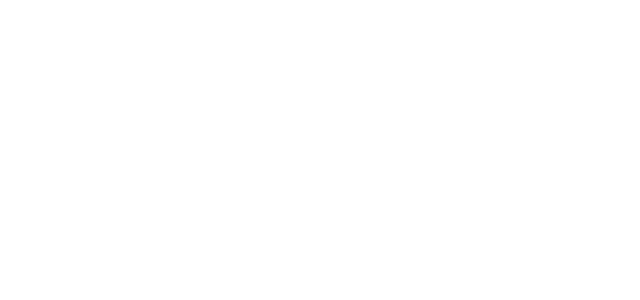
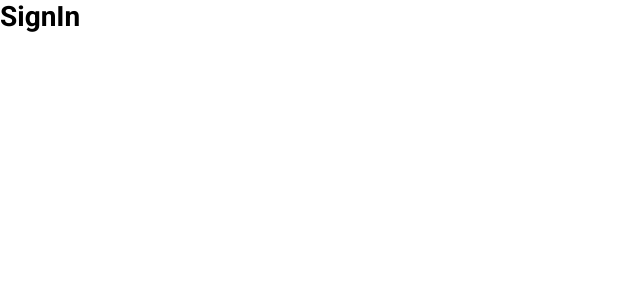
Before and after one commit to ronnyacacio/marketfy, a React (Create React App) app in the folder web/: page / in a window 1280 px wide. Shown: the top 300 px of the page, without its empty margins (0-640 px from the left). Built offline with nearby package versions, Linux system fonts and the light colour scheme; the HTML template or start-up script is replaced by a standard one.

Commit message:
feat(web): config routing between pages

```diff
--- a/web/package.json
+++ b/web/package.json
@@ -6,6 +6,7 @@
     "cra-template": "1.0.3",
     "react": "^16.13.1",
     "react-dom": "^16.13.1",
+    "react-router-dom": "^5.2.0",
     "react-scripts": "3.4.1",
     "styled-components": "^5.1.0"
   },
--- a/web/src/App.js
+++ b/web/src/App.js
@@ -1,9 +1,16 @@
 import React from 'react';
+import { BrowserRouter } from 'react-router-dom';
 
+import Routes from './routes';
 import GlobalStyle from '~/styles/global';
 
 function App() {
-  return <GlobalStyle />;
+  return (
+    <BrowserRouter>
+      <Routes />
+      <GlobalStyle />
+    </BrowserRouter>
+  );
 }
 
 export default App;
--- /dev/null
+++ b/web/src/pages/SignIn/index.js
@@ -0,0 +1,5 @@
+import React from 'react';
+
+export default function SignIn() {
+  return <h1>SignIn</h1>;
+}
--- /dev/null
+++ b/web/src/routes/Route.js
@@ -0,0 +1,14 @@
+import React from 'react';
+import { Route, Redirect } from 'react-router-dom';
+
+export default function RouteWrapper({
+  component: Component,
+  isPrivate,
+  ...rest
+}) {
+  const signed = false;
+
+  if (!signed && isPrivate) return <Redirect to="/" />;
+
+  return <Route {...rest} render={(props) => <Component {...props} />} />;
+}
--- /dev/null
+++ b/web/src/routes/index.js
@@ -0,0 +1,14 @@
+import React from 'react';
+import { Switch } from 'react-router-dom';
+
+import Route from './Route';
+
+import SignIn from '~/pages/SignIn';
+
+export default function Routes() {
+  return (
+    <Switch>
+      <Route exact path="/" component={SignIn} />
+    </Switch>
+  );
+}
```
Also changed, not shown: web/.eslintrc.js, 1 other file (tests, documents, lock files or other folders).
